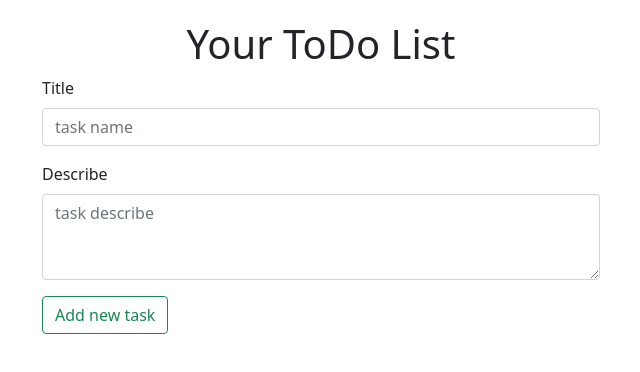
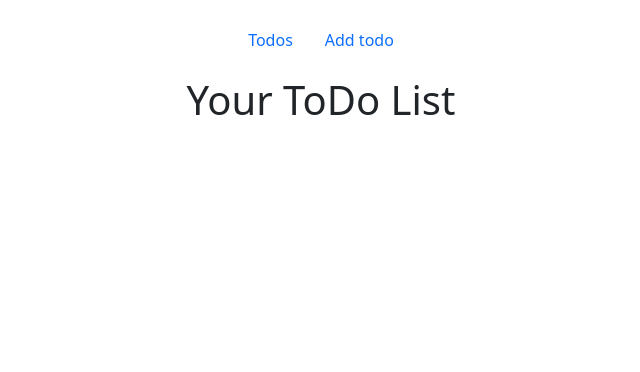
Before and after one commit to max-i-mys/todo-technorelly, a React (Create React App) app: page / in a window 1280 px wide. Shown: the top 372 px of the page, without its empty margins (319-959 px from the left). Built offline with nearby package versions, Linux system fonts and the light colour scheme.

Commit message:
added the route

```diff
--- a/package.json
+++ b/package.json
@@ -8,11 +8,14 @@
 		"@testing-library/react": "^11.2.7",
 		"@testing-library/user-event": "^12.8.3",
 		"bootstrap": "^5.1.3",
+		"history": "^5.1.0",
 		"node-sass": "^6.0.1",
 		"react": "^17.0.2",
 		"react-bootstrap": "^2.0.0-rc.1",
 		"react-dom": "^17.0.2",
 		"react-redux": "^7.2.6",
+		"react-router": "^6.0.1",
+		"react-router-dom": "^6.0.1",
 		"react-scripts": "4.0.3",
 		"web-vitals": "^1.1.2"
 	},
--- a/src/App.js
+++ b/src/App.js
@@ -1,22 +1,19 @@
 import './App.css'
 import 'bootstrap/dist/css/bootstrap.min.css'
-import { Col, Container, Row } from 'react-bootstrap'
+import { Container } from 'react-bootstrap'
 import AddTodo from './components/AddTodo'
 import TodoList from './components/TodoList'
+import HeaderMenu from './components/HeaderMenu'
+import { Route, Routes } from 'react-router'
 
 function App() {
 	return (
 		<Container>
-			<Row>
-				<Col className="d-flex align-items-center mb-3 flex-column">
-					<AddTodo />
-				</Col>
-			</Row>
-			<Row>
-				<Col className="d-flex flex-wrap todos-box">
-					<TodoList />
-				</Col>
-			</Row>
+			<HeaderMenu />
+			<Routes>
+				<Route path="/add" element={<AddTodo />}></Route>
+				<Route path="/" element={<TodoList />}></Route>
+			</Routes>
 		</Container>
 	)
 }
--- a/src/components/AddTodo.jsx
+++ b/src/components/AddTodo.jsx
@@ -1,5 +1,5 @@
 import { useState } from 'react'
-import { Form, Button } from 'react-bootstrap'
+import { Form, Button, Row, Col } from 'react-bootstrap'
 import { useDispatch } from 'react-redux'
 import { addTodo } from '../slicers/todosSlice'
 
@@ -24,7 +24,9 @@ export default function AddTodo() {
 
 	return (
 		<>
-			<h1>Your ToDo List</h1>
+			<Row>
+				<Col className="d-flex align-items-center mb-3 flex-column">
+					<h1>Add ToDo</h1>
 					<Form onSubmit={handlerAdd} className="w-50">
 						<Form.Group controlId="exampleForm.ControlInput1" className="mb-3">
 							<Form.Label>Title</Form.Label>
@@ -49,6 +51,8 @@ export default function AddTodo() {
 							Add new task
 						</Button>
 					</Form>
+				</Col>
+			</Row>
 		</>
 	)
 }
--- /dev/null
+++ b/src/components/HeaderMenu.jsx
@@ -0,0 +1,25 @@
+import { Col, Row } from 'react-bootstrap'
+import { Link } from 'react-router-dom'
+
+export default function HeaderMenu() {
+	return (
+		<>
+			<Row>
+				<Col className="mb-3">
+					<ul className="nav justify-content-center">
+						<li className="nav-item">
+							<Link className="nav-link" aria-current="page" to="/">
+								Todos
+							</Link>
+						</li>
+						<li className="nav-item">
+							<Link className="nav-link" to="/add">
+								Add todo
+							</Link>
+						</li>
+					</ul>
+				</Col>
+			</Row>
+		</>
+	)
+}
--- a/src/components/TodoList.jsx
+++ b/src/components/TodoList.jsx
@@ -1,4 +1,5 @@
 import { useEffect } from 'react'
+import { Col, Row } from 'react-bootstrap'
 import { useDispatch, useSelector } from 'react-redux'
 import { initialTodo } from '../slicers/todosSlice'
 import TodoItem from './TodoItem'
@@ -13,5 +14,14 @@ export default function TodoList() {
 			dispatch(initialTodo(JSON.parse(localStorage.getItem('todos'))))
 		}
 	}, [])
-	return <>{todos ? todos.map(todo => <TodoItem key={todo.id} todo={todo} />) : <h3>List is empty</h3>}</>
+	return (
+		<>
+			<Row>
+				<h1 className="mb-5 text-center">Your ToDo List</h1>
+				<Col className="d-flex flex-wrap todos-box">
+					{todos ? todos.map(todo => <TodoItem key={todo.id} todo={todo} />) : <h3>List is empty</h3>}
+				</Col>
+			</Row>
+		</>
+	)
 }
--- a/src/index.js
+++ b/src/index.js
@@ -1,13 +1,16 @@
 import React from 'react'
 import ReactDOM from 'react-dom'
 import { Provider } from 'react-redux'
+import { BrowserRouter } from 'react-router-dom'
 import App from './App'
 import { store } from './store/store'
 
 ReactDOM.render(
 	<React.StrictMode>
 		<Provider store={store}>
-			<App />
+			<BrowserRouter>
+				<App />
+			</BrowserRouter>
 		</Provider>
 	</React.StrictMode>,
 	document.getElementById('root')
```
Also changed, not shown: 1 other file (tests, documents, lock files or other folders). Lines whose indentation alone changed are shown as unchanged.
